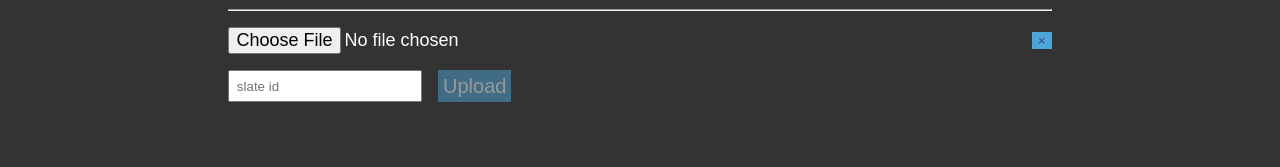
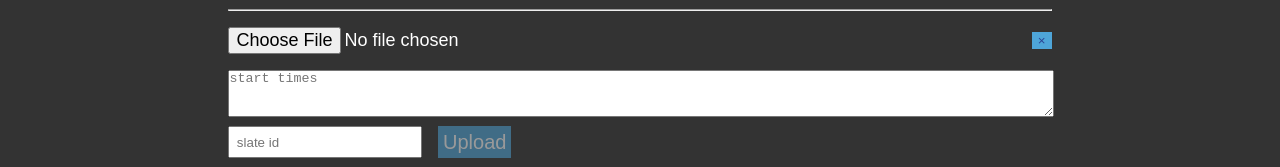
Before and after one commit to Amichai/dfs_web, a Vue app in the folder frontend/: page /upload in a window 1280 px wide. Shown: the part 225-392 px from the top of the page. Built offline with nearby package versions, Linux system fonts and the light colour scheme; no server answers.

Commit message:
started adding game times to the upload tab

```diff
--- a/frontend/src/views/UploadView.vue
+++ b/frontend/src/views/UploadView.vue
@@ -22,6 +22,27 @@ onMounted(async () => {
   await fetchData();
 })
 
+const inputChanged = () => {
+  const lines = slateInput.value.split('\n')
+
+  for(var i = 0; i < lines.length; i += 1) {
+    if(lines[i][0] === '@'){
+      console.log(lines[i])
+      const timeString1 = lines[i + 1]
+      const timeString2 = lines[i + 2] ?? ''
+      const isString1Time = !isNaN(parseInt(timeString1[0]))
+      const isString2Time = !isNaN(parseInt(timeString2[0]))
+      if((isString1Time && isString2Time)
+        || (!isString1Time && !isString2Time)
+      ) {
+        alert('failed to parse slate')
+      }
+    }
+  }
+
+  console.log(lines)
+}
+
 const slatesToParsers = {
   'FD NBA': new FDParser(),
   'FD NFL': new FDParser(),
@@ -29,6 +50,8 @@ const slatesToParsers = {
   'DK NFL': new DKParser(),
   'DK FIBA': new DKParser(),
 }
+
+const slateInput = ref('')
 
 const parsedContent = ref({})
 
@@ -121,12 +144,19 @@ const clearFile = () => {
       <button class="btn btn-outline-danger" type="button" @click="clearFile">×</button>
     </div>
 
+    <textarea name="slate-input" class="slate-input" rows="3" placeholder="start times" v-model="slateInput" @change="inputChanged"></textarea>
+
+
     <div class="upload-data-row">
       <input type="text" placeholder="slate id" v-model="slateId">
       <button class="btn upload-data-button" type="button" @click="uploadSlate"
       :disabled="!slateId || !date"
       >Upload</button>
+
+
     </div>
+    <br>
+
     <br>
     <TableComponent
       :columns="parsedContent?.columns ?? []"
@@ -173,4 +203,9 @@ const clearFile = () => {
   align-items: center;
   gap: 1rem;
 }
+
+.slate-input {
+  width: 100%;
+  resize: vertical;
+}
 </style>
```
Also changed, not shown: 1 other file (tests, documents, lock files or other folders).
